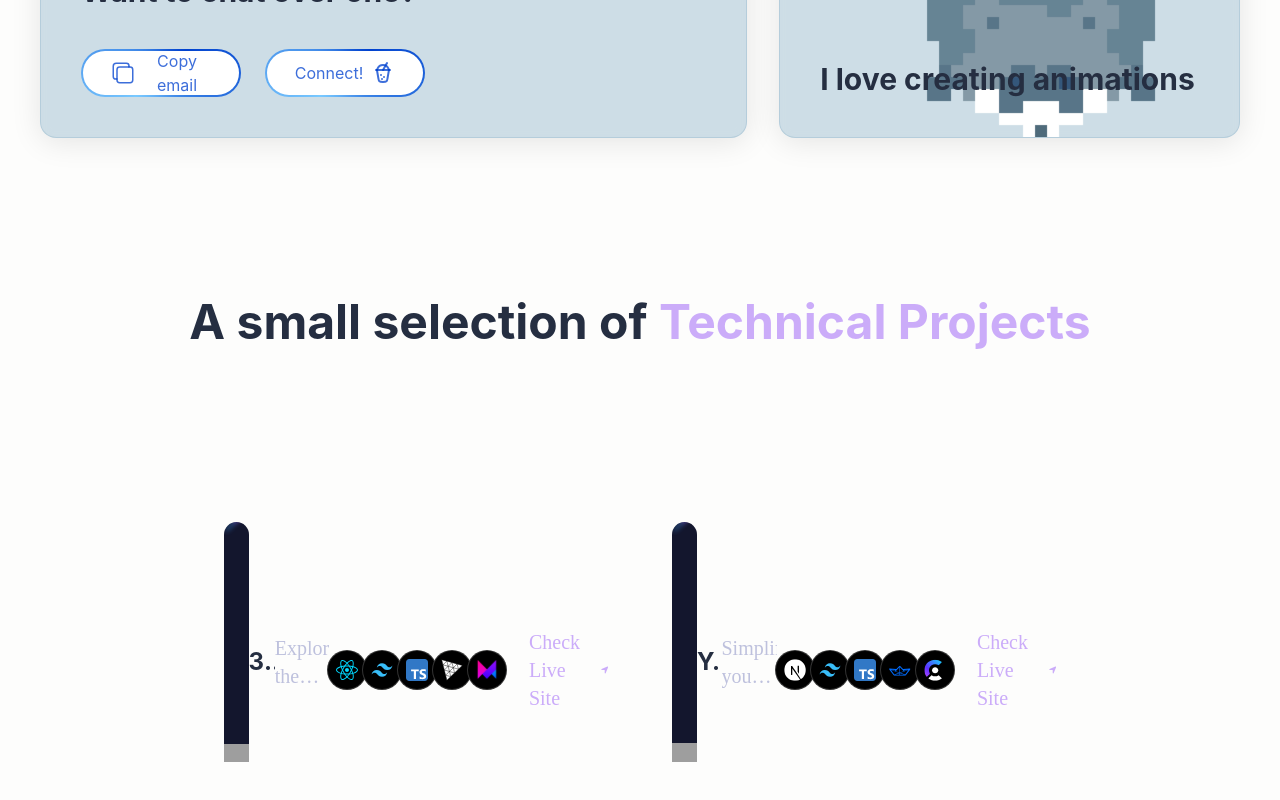
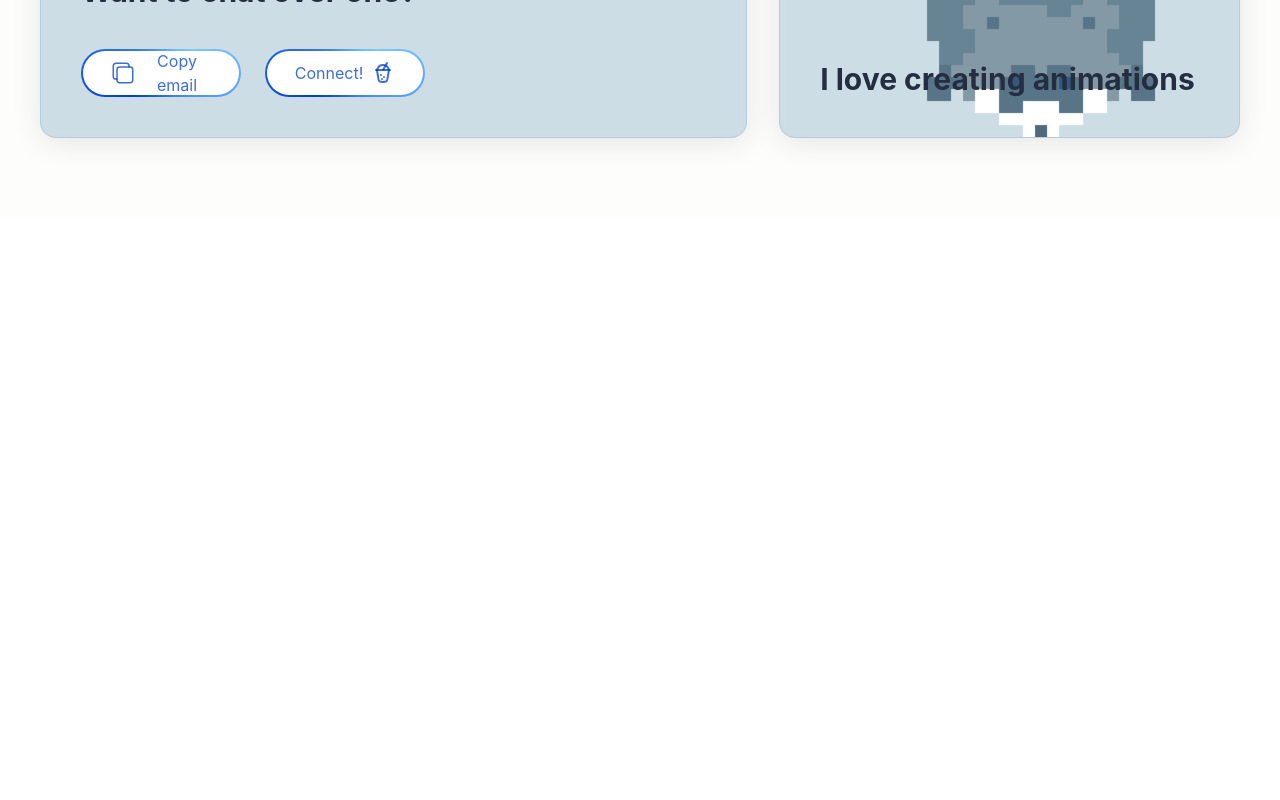
Before and after one commit to sophiadt/sophia, a Next.js app: page / in a window 1280 px wide. Shown: the part 1860-2660 px from the top of the page. After the commit the page ends 2078 px from the top, so only its background shows below. Built offline with nearby package versions, Linux system fonts and the light colour scheme; grey boxes are pictures that could not be loaded.

Commit message:
comment out for now

```diff
--- a/app/page.tsx
+++ b/app/page.tsx
@@ -20,9 +20,9 @@ export default function Home() {
         <Hero />
         <div className="max-w-screen-lg lg:max-w-screen-xl sm:px-10 px-5 mx-auto">
           <Grid />
-          <TechnicalProjects />
+{/*           <TechnicalProjects />
           <GraphicalProjects />
-          <Contact />
+          <Contact /> */}
         </div>
       </div>
     </main>
```
